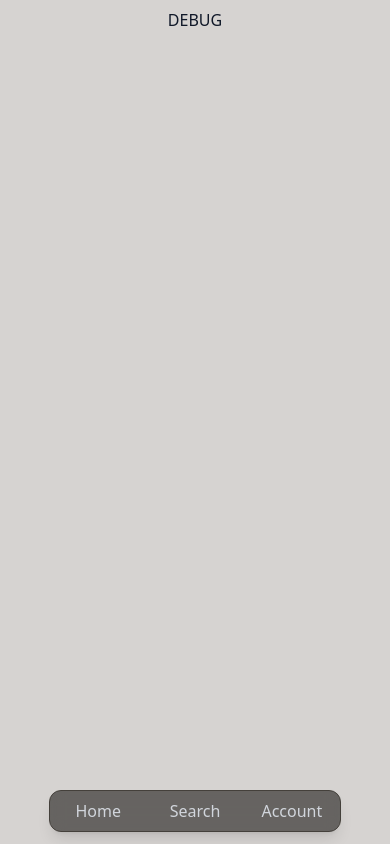
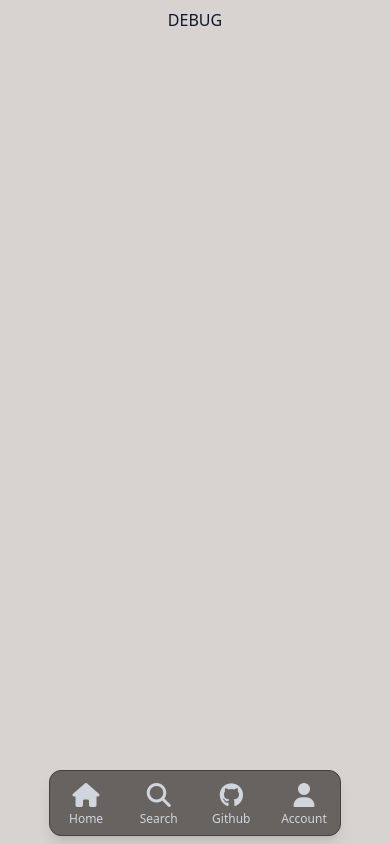
Before and after one commit to SamKynaston/Book-Webapp, a React (Vite) app in the folder frontend/: page / in a window 390 px wide. Built offline with nearby package versions, Linux system fonts and the light colour scheme.

Commit message:
improved mobile navigation bar to support icons

```diff
--- a/frontend/index.html
+++ b/frontend/index.html
@@ -4,7 +4,8 @@
         <meta charset="UTF-8" />
         <link rel="icon" type="image/svg+xml" href="/vite.svg" />
         <meta name="viewport" content="width=device-width, initial-scale=1.0" />
-        <title>Library App</title>
+        <script src="https://kit.fontawesome.com/e27590f18a.js" crossOrigin="anonymous"></script>
+        <title>University Library</title>
     </head>
     <body>
         <div id="root"></div>
--- a/frontend/src/Components/MobileNavigation.tsx
+++ b/frontend/src/Components/MobileNavigation.tsx
@@ -6,13 +6,20 @@ function MobileNavigation({ pages }: NavigationProps) {
     <div className="MobileNavigationWrapper">
       <div className="MobileNavigationBar">
         <Link to="/" className="Navigation-Button">
-          Home
+          <i className="fa-solid fa-house"></i>
+          <p>Home</p>
         </Link>
         <Link to="/search" className="Navigation-Button">
-          Search
+          <i className="fa-solid fa-magnifying-glass"></i>
+          <p>Search</p>
+        </Link>
+        <Link to="https://github.com/samkynaston" className="Navigation-Button">
+          <i className="fa-brands fa-github"></i>
+          <p>Github</p>
         </Link>
         <Link to="/account" className="Navigation-Button">
-          Account
+          <i className="fa-solid fa-user"></i>
+          <p>Account</p>
         </Link>
       </div>
     </div>
--- a/frontend/src/Components/Routes.tsx
+++ b/frontend/src/Components/Routes.tsx
@@ -1,7 +1,9 @@
 import type { Page } from "@bookwebapp/types";
 import Home from "../Pages/Home";
 import icon from "../../public/logo.svg";
+import Search from "../Pages/Search";
 
 export const pages: Page[] = [
   { title: "Library", path: "/", element: <Home />, image: icon },
+  { title: "Search", path: "/search", element: <Search /> },
 ];
--- a/frontend/src/main.tsx
+++ b/frontend/src/main.tsx
@@ -31,8 +31,13 @@ const App: React.FC = () => {
   const [isMobileDevice, setIsMobile] = useState(false);
 
   useEffect(() => {
-    const isMobileDevice = isMobile("(max-width: 768px)");
-    setIsMobile(isMobileDevice);
+    const query = window.matchMedia("(max-width: 768px)");
+
+    const update = () => setIsMobile(query.matches);
+    update();
+
+    query.addEventListener("change", update);
+    return () => query.removeEventListener("change", update);
   }, []);
 
   return (
```
Also changed, not shown: frontend/src/Styles/tailwind.css.
